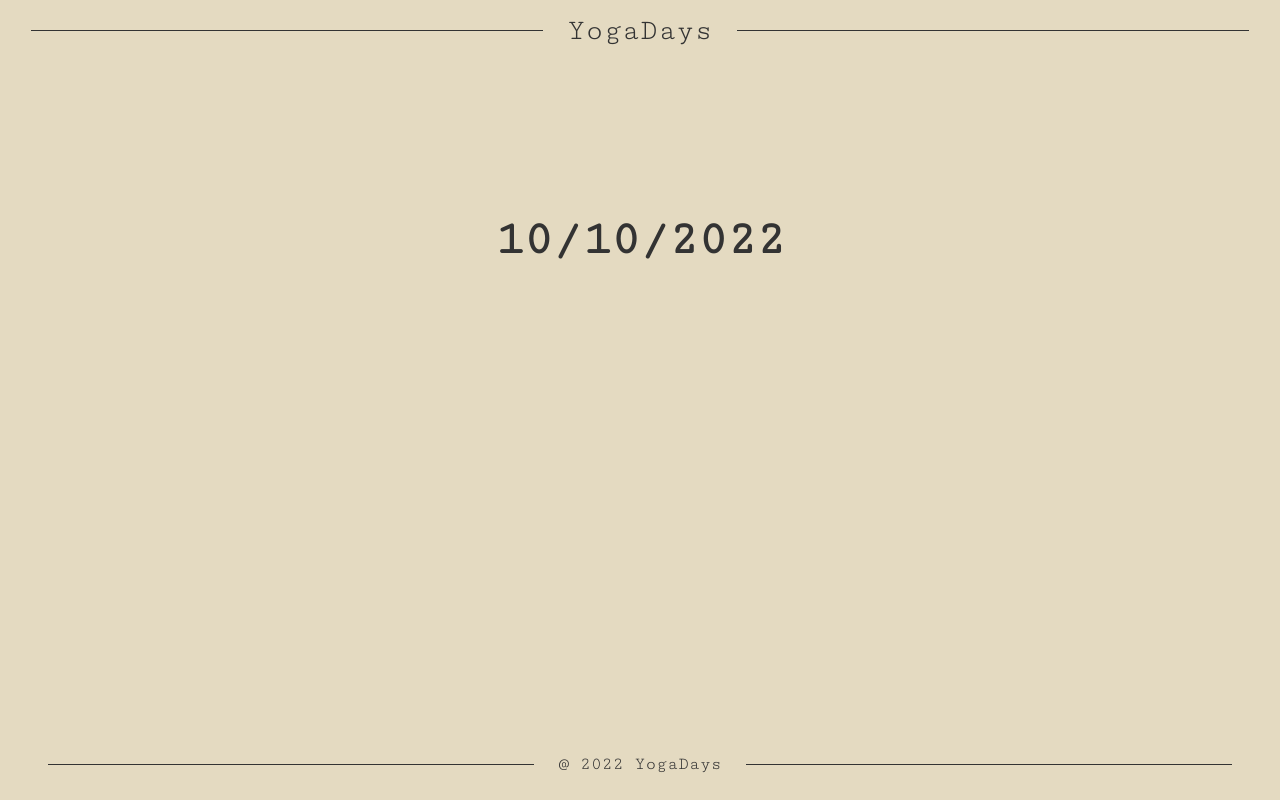
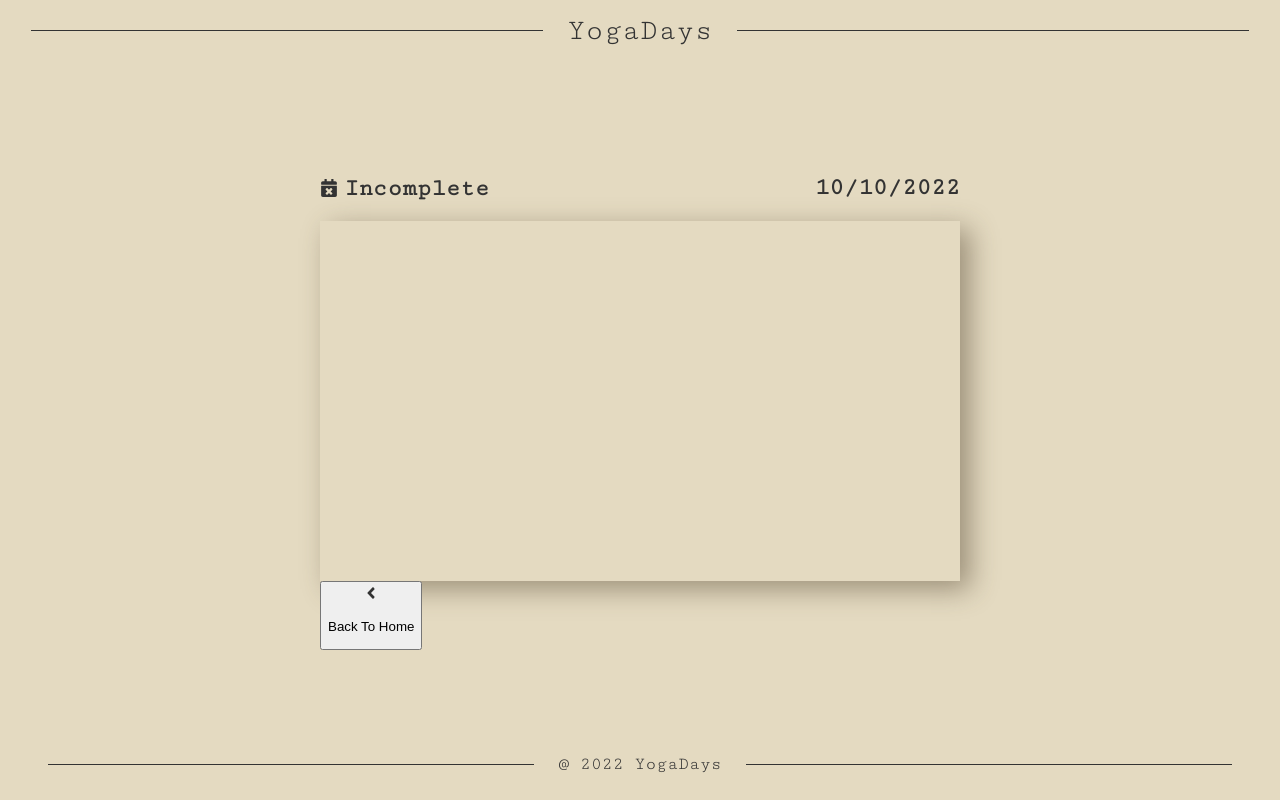
Before and after one commit to Jayden-Doll/YogaDays-Yoga-Tracker, a React (Create React App) app: page / in a window 1280 px wide. Both pictures are taken after a click on the button "10". Built offline with nearby package versions, Linux system fonts and the light colour scheme.

Commit message:
Add LocalStorage support for video Ids and video status

```diff
--- a/package.json
+++ b/package.json
@@ -10,6 +10,8 @@
     "react": "^18.2.0",
     "react-calendar": "^3.9.0",
     "react-dom": "^18.2.0",
+    "react-icons": "^4.6.0",
+    "react-player": "^2.11.0",
     "react-router": "^6.4.0",
     "react-router-dom": "^6.4.0",
     "react-scripts": "5.0.1",
--- /dev/null
+++ b/src/contexts/local-storage.context.jsx
@@ -0,0 +1,35 @@
+import { createContext, useState } from "react";
+
+const LocalStorageContext = createContext();
+
+export const LocalStorageProvider = ({ children }) => {
+  const [pageData, setPageData] = useState("{}");
+  const [pageDate, setPageDate] = useState("");
+  const [randomVideo, setRandomVideo] = useState("");
+  const [videoIsCompleted, setVideoIsCompleted] = useState(false);
+  const [currentVideoID, setCurrentVideoID] = useState("");
+  const [currentVideoStatus, setCurrentVideoStatus] = useState(false);
+
+  const value = {
+    pageData,
+    setPageData,
+    pageDate,
+    setPageDate,
+    randomVideo,
+    setRandomVideo,
+    videoIsCompleted,
+    setVideoIsCompleted,
+    currentVideoID,
+    setCurrentVideoID,
+    currentVideoStatus,
+    setCurrentVideoStatus,
+  };
+
+  return (
+    <LocalStorageContext.Provider value={value}>
+      {children}
+    </LocalStorageContext.Provider>
+  );
+};
+
+export default LocalStorageContext;
--- a/src/contexts/video.context.jsx
+++ /dev/null
@@ -1,16 +0,0 @@
-import { createContext, useState } from "react";
-
-const VideoContext = createContext();
-
-export const VideoProvider = ({ children }) => {
-  const [video, setVideo] = useState("");
-  const [videoIsCompleted, setVideoIsCompleted] = useState(false);
-
-  const value = { video, setVideo, videoIsCompleted, setVideoIsCompleted };
-
-  return (
-    <VideoContext.Provider value={value}>{children}</VideoContext.Provider>
-  );
-};
-
-export default VideoContext;
--- a/src/routes/day/day.component.jsx
+++ b/src/routes/day/day.component.jsx
@@ -1,37 +1,158 @@
-import { useContext } from "react";
+import { useContext, useEffect } from "react";
 import { useParams } from "react-router";
 
-import VideoContext from "../../contexts/video.context";
+import LocalStorageContext from "../../contexts/local-storage.context";
 
-import { Video } from "./day.styles";
+import {
+  Video,
+  AngleLeftIcon,
+  Title,
+  Wrapper,
+  VideoContainer,
+  InfoWrapper,
+  Status,
+  StatusWrapper,
+  IncompleteIcon,
+  CompleteIcon,
+  ButtonContainer,
+  ButtonText,
+  BackButton,
+  ButtonLink,
+} from "./day.styles";
 
 import videoList from "../../utils/videoList.utils";
 import pickRandomVideo from "../../utils/videoPicker.utils";
 
-import { Title, Wrapper } from "./day.styles";
-import { useEffect } from "react";
-
 const Day = () => {
   const { day } = useParams();
-  const pageDate = day.replaceAll("-", "/");
+  const pageDateText = day.replaceAll("-", "/");
+  const pageDateID = day.replaceAll("-", "");
 
-  useContext(VideoContext);
+  const localStorage = window.localStorage;
 
-  const onEndedHandler = () => {
-    console.log("Video Ended!");
+  const {
+    randomVideo,
+    setRandomVideo,
+    pageDate,
+    setPageDate,
+    setPageData,
+    currentVideoID,
+    setCurrentVideoID,
+    currentVideoStatus,
+    setCurrentVideoStatus,
+  } = useContext(LocalStorageContext);
+
+  const onVideoEndHandler = () => {
+    setCurrentVideoStatus(true);
+    updateVideoStatus(currentVideoID);
   };
 
-  useEffect(() => {}, []);
+  const updateVideoStatus = (randomVideoID) => {
+    const parsedData = getParsedLocalStorageData();
+    const newPageDataObject = JSON.stringify({
+      ...parsedData,
+      [pageDate]: {
+        VIDEO_ID: randomVideoID,
+        VIDEO_STATUS: true,
+      },
+    });
+
+    setPageData(newPageDataObject);
+
+    localStorage.setItem("PAGE_DATA_STORE", newPageDataObject);
+  };
+
+  //On load (no ID in LS from pageDateID): get data from LS -> set data from LS to pageData -> get random num -> set random num and status -> make new object from data -> set page data to object -> push changes to LS
+
+  //On load (ID in LS from pageDateID) get data from LS ->  set data from LS to pageData -> set corresponding video and status
+
+  const getParsedLocalStorageData = () => {
+    const parsedLocalStorageData = JSON.parse(
+      localStorage.getItem("PAGE_DATA_STORE")
+    );
+    return parsedLocalStorageData;
+  };
+
+  const loadExistingPageData = (parsedData) => {
+    setCurrentVideoID(parsedData[pageDate].VIDEO_ID);
+    setCurrentVideoStatus(parsedData[pageDate].VIDEO_STATUS);
+  };
+
+  const newPageData = (parsedData, randomVideoID) => {
+    setCurrentVideoID(randomVideo);
+    setCurrentVideoStatus(false);
+
+    const newPageDataObject = JSON.stringify({
+      ...parsedData,
+      [pageDate]: {
+        VIDEO_ID: randomVideoID,
+        VIDEO_STATUS: false,
+      },
+    });
+
+    setPageData(newPageDataObject);
+
+    return newPageDataObject;
+  };
+
+  const storeNewData = (objectData) => {
+    localStorage.setItem("PAGE_DATA_STORE", objectData);
+    console.log("Set local storage");
+  };
+
+  useEffect(() => {
+    setPageDate(pageDateID);
+    setRandomVideo(pickRandomVideo(videoList));
+  }, []);
+
+  useEffect(() => {
+    const parsedLocalStorageData = getParsedLocalStorageData();
+    if (!parsedLocalStorageData[pageDate]) {
+      console.log("No data found, creating data");
+      const newPageDataObject = newPageData(
+        parsedLocalStorageData,
+        randomVideo
+      );
+      storeNewData(newPageDataObject);
+    } else if (parsedLocalStorageData[pageDate]) {
+      console.log("Loading existing data from localStorage");
+      loadExistingPageData(parsedLocalStorageData);
+    }
+  }, [pageDate]);
 
   return (
     <div>
       <Wrapper>
-        <Title>{pageDate}</Title>
-        <Video
-          title="Youtube Video Player"
-          videoId="8PhdfcX9tG0"
-          onEnd={onEndedHandler}
-        ></Video>
+        <InfoWrapper>
+          {currentVideoStatus === true ? (
+            <StatusWrapper>
+              <CompleteIcon />
+              <Status statusChange="#859e7e">Complete</Status>
+            </StatusWrapper>
+          ) : (
+            <StatusWrapper>
+              <IncompleteIcon />
+              <Status>Incomplete</Status>
+            </StatusWrapper>
+          )}
+          <Title>{pageDateText}</Title>
+        </InfoWrapper>
+        <VideoContainer>
+          <Video
+            url={`https://www.youtube.com/watch?v=${currentVideoID}`}
+            //Make videoID set to currentVideoStatus on load for new and existing data
+            onEnded={onVideoEndHandler}
+            controls={true}
+          />
+          <ButtonContainer>
+            <ButtonLink>
+              <BackButton>
+                <AngleLeftIcon />
+                <ButtonText>Back To Home</ButtonText>
+              </BackButton>
+            </ButtonLink>
+          </ButtonContainer>
+        </VideoContainer>
       </Wrapper>
     </div>
   );
--- a/src/routes/day/day.styles.jsx
+++ b/src/routes/day/day.styles.jsx
@@ -1,9 +1,31 @@
 import styled from "styled-components";
 
-import YouTube from "react-youtube";
+import { Link } from "react-router-dom";
+
+import { FaCalendarTimes, FaCalendarCheck, FaAngleLeft } from "react-icons/fa";
+
+import ReactPlayer from "react-player/youtube";
+
+export const IncompleteIcon = styled(FaCalendarTimes)`
+  color: #333;
+  width: 1.5rem;
+  height: 1.5rem;
+`;
+
+export const CompleteIcon = styled(FaCalendarCheck)`
+  width: 1.5rem;
+  height: 1.5rem;
+  color: #859e7e;
+`;
+
+export const AngleLeftIcon = styled(FaAngleLeft)`
+  color: #333;
+  width: 1.5rem;
+  height: 1.5rem;
+`;
 
 export const Wrapper = styled.main`
-  min-width: 100%;
+  width: 100%;
   min-height: calc(100vh - 10.5rem);
   display: flex;
   justify-content: center;
@@ -12,13 +34,57 @@ export const Wrapper = styled.main`
   flex-direction: column;
 `;
 
+export const InfoWrapper = styled.div`
+  min-width: 100%;
+  height: auto;
+  display: flex;
+  justify-content: space-between;
+  align-items: center;
+`;
+
 export const Title = styled.h1`
-  font-size: 4rem;
+  margin-bottom: 0.5rem;
+  font-size: 2rem;
   font-weight: Bold;
 `;
 
-export const Video = styled(YouTube)`
-  width: 560px;
-  height: 315px;
+export const Status = styled.h2`
+  font-size: 2rem;
+  font-weight: Bold;
+  ${({ statusChange }) => `color: ${statusChange}`};
+`;
+
+export const StatusWrapper = styled.div`
+  display: flex;
+  justify-content: center;
+  align-items: center;
+  text-align: center;
+  gap: 0.5rem;
+  margin-top: 0.9rem;
+`;
+
+export const VideoContainer = styled.div`
+  display: flex;
+  justify-content: center;
+  flex-direction: column;
+  align-items: flex-start;
+  width: 100%;
+`;
+
+export const Video = styled(ReactPlayer)`
+  display: block;
+  min-width: 100%;
+  height: 100%;
   border: none;
+  box-shadow: 10px 8px 26px 0px rgba(79, 66, 44, 0.49);
+  -webkit-box-shadow: 10px 8px 26px 0px rgba(79, 66, 44, 0.49);
+  -moz-box-shadow: 10px 8px 26px 0px rgba(79, 66, 44, 0.49);
 `;
+
+export const ButtonContainer = styled.div``;
+
+export const BackButton = styled.button``;
+
+export const ButtonText = styled.p``;
+
+export const ButtonLink = styled(Link)``;
--- a/src/routes/home/home.component.jsx
+++ b/src/routes/home/home.component.jsx
@@ -1,8 +1,30 @@
+import { useEffect, useContext } from "react";
+
 import YogaCalendar from "../../components/yoga-calendar/yoga-calendar.component";
+
+import LocalStorageContext from "../../contexts/local-storage.context";
 
 import { Wrapper, PageDecoration } from "./home.styles";
 
 const Home = () => {
+  const localStorage = window.localStorage;
+
+  const { pageData, setPageData, pageDate } = useContext(LocalStorageContext);
+
+  const storageCheck = () => {
+    localStorage.setItem("PAGE_DATA_STORE", pageData);
+    console.log("Set local storage for first time");
+  };
+
+  useEffect(() => {
+    console.log(pageDate);
+    setPageData(localStorage.getItem("PAGE_DATA_STORE"));
+    if (!localStorage.getItem("PAGE_DATA_STORE")) {
+      storageCheck();
+    }
+    //eslint-disable-next-line
+  }, []);
+
   return (
     <Wrapper>
       <PageDecoration />
--- a/src/utils/videoPicker.utils.js
+++ b/src/utils/videoPicker.utils.js
@@ -5,7 +5,7 @@ const pickRandomVideo = (array) => {
   };
   const randomNumber = getRandomNumber();
   const selectedVideo = array[randomNumber];
-  return selectedVideo;
+  return selectedVideo.videoId;
 };
 
 export default pickRandomVideo;
```
Also changed, not shown: src/index.js (+8 -6 lines), 1 other file (tests, documents, lock files or other folders).
